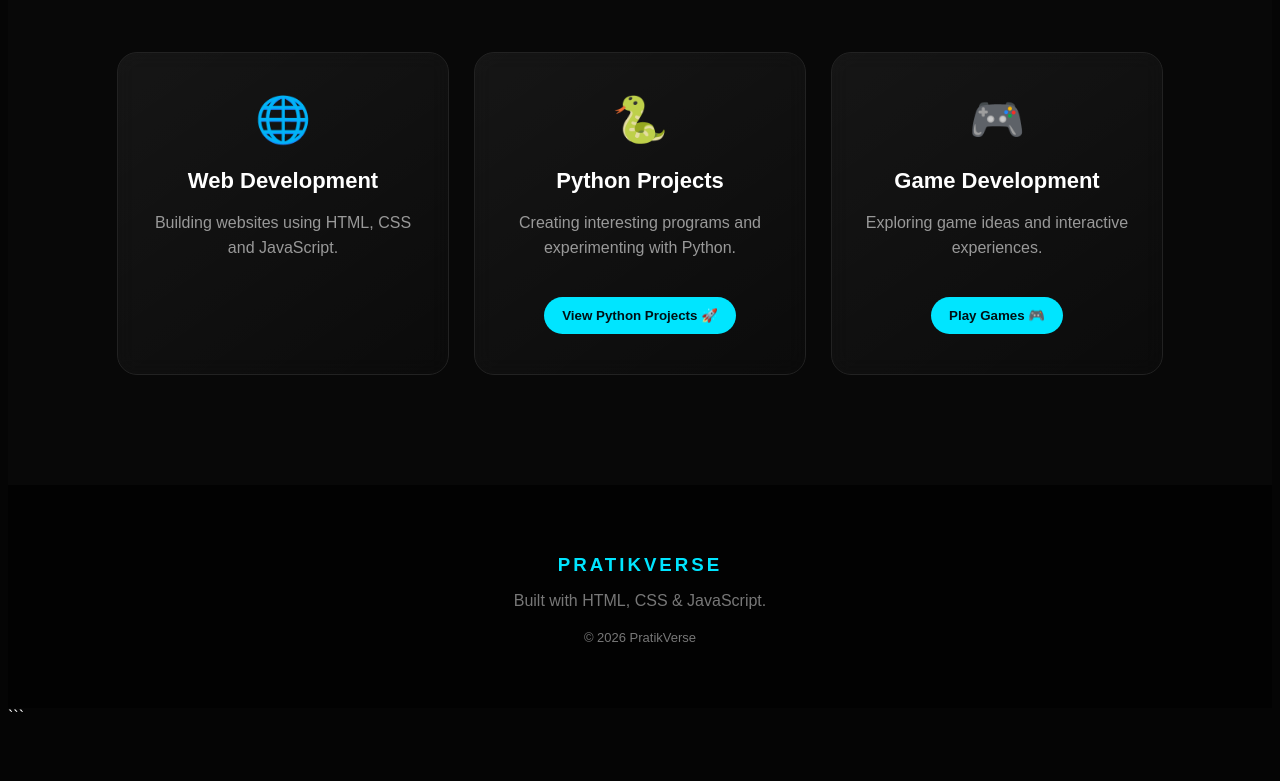
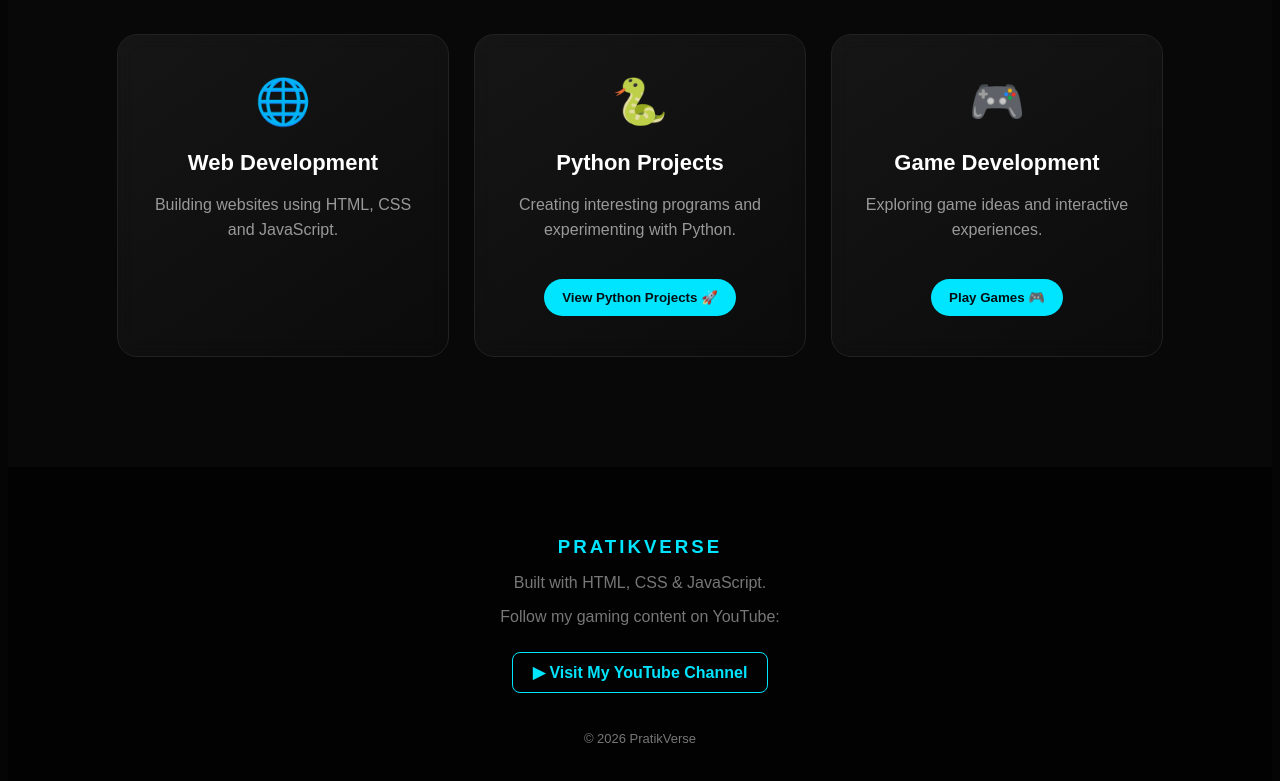
Before and after one commit to pratikmeena233-cpu/mywebsite, a plain HTML site: page index.html in a window 1280 px wide. Shown: the part 1580-2361 px from the top of the page. Before the commit the page ends 2314 px from the top, so only its background shows below. Drawn offline with Linux system fonts and the light colour scheme.

Commit message:
Add Google verification and YouTube link
Added Google site verification meta tag and YouTube channel link in the footer.

````diff
--- a/index.html
+++ b/index.html
@@ -1,10 +1,12 @@
-```html
+
 <!DOCTYPE html>
 <html lang="en">
 
 <head>
     <meta charset="UTF-8">
     <meta name="viewport" content="width=device-width, initial-scale=1.0">
+
+    <meta name="google-site-verification" content="zQv_cp9jAKQ2hW6X0QX3kwy_JXKbbqJUjmUHsLouiAI">
 
     <title>PratikVerse</title>
 
@@ -122,7 +124,6 @@
 
         <div class="cards">
 
-
             <!-- WEB DEVELOPMENT -->
 
             <div class="card">
@@ -236,9 +237,7 @@
                 and experimenting with.
             </p>
 
-
             <div class="python-project-list">
-
 
                 <!-- CALCULATOR -->
 
@@ -305,7 +304,6 @@
 
         <div class="game-modal-box">
 
-
             <!-- CLOSE -->
 
             <button
@@ -329,14 +327,11 @@
             </p>
 
 
-            <!-- ============================
-                 GAME MENU
-            ============================= -->
+            <!-- GAME MENU -->
 
             <div
                 id="gameMenu"
                 class="game-menu">
-
 
                 <!-- TARGET CLICKER -->
 
@@ -393,7 +388,6 @@
                 class="game-screen"
                 style="display: none;">
 
-
                 <button
                     type="button"
                     class="back-game-btn"
@@ -403,11 +397,9 @@
 
                 </button>
 
-
                 <h2>
                     🎯 Target Clicker
                 </h2>
-
 
                 <div class="game-stats">
 
@@ -428,11 +420,9 @@
 
                 </div>
 
-
                 <div
                     id="gameArea"
                     class="game-area">
-
 
                     <button
                         type="button"
@@ -458,7 +448,6 @@
                 class="game-screen"
                 style="display: none;">
 
-
                 <button
                     type="button"
                     class="back-game-btn"
@@ -468,21 +457,19 @@
 
                 </button>
 
-
                 <h2>
                     🐍 Snake Game
                 </h2>
 
-
                 <div class="snake-score">
 
                     Score:
+
                     <strong id="snakeScore">
                         0
                     </strong>
 
                 </div>
-
 
                 <canvas
                     id="snakeCanvas"
@@ -490,11 +477,9 @@
                     height="400">
                 </canvas>
 
-
                 <p class="snake-controls">
                     Use ⬆️ ⬇️ ⬅️ ➡️ to move
                 </p>
-
 
                 <button
                     type="button"
@@ -526,6 +511,29 @@
             Built with HTML, CSS & JavaScript.
         </p>
 
+        <p>
+            Follow my gaming content on YouTube:
+        </p>
+
+        <a
+            href="https://www.youtube.com/@bidigamez27"
+            target="_blank"
+            rel="noopener noreferrer"
+            style="
+                display: inline-block;
+                margin: 10px 0 18px;
+                padding: 10px 20px;
+                border: 1px solid #00e5ff;
+                border-radius: 8px;
+                color: #00e5ff;
+                text-decoration: none;
+                font-weight: 600;
+            ">
+
+            ▶ Visit My YouTube Channel
+
+        </a>
+
         <p class="copyright">
             © 2026 PratikVerse
         </p>
@@ -542,8 +550,3 @@
 </body>
 
 </html>
-```
-<script src="./script.js"></script>
-
-</body>
-</html>
````
